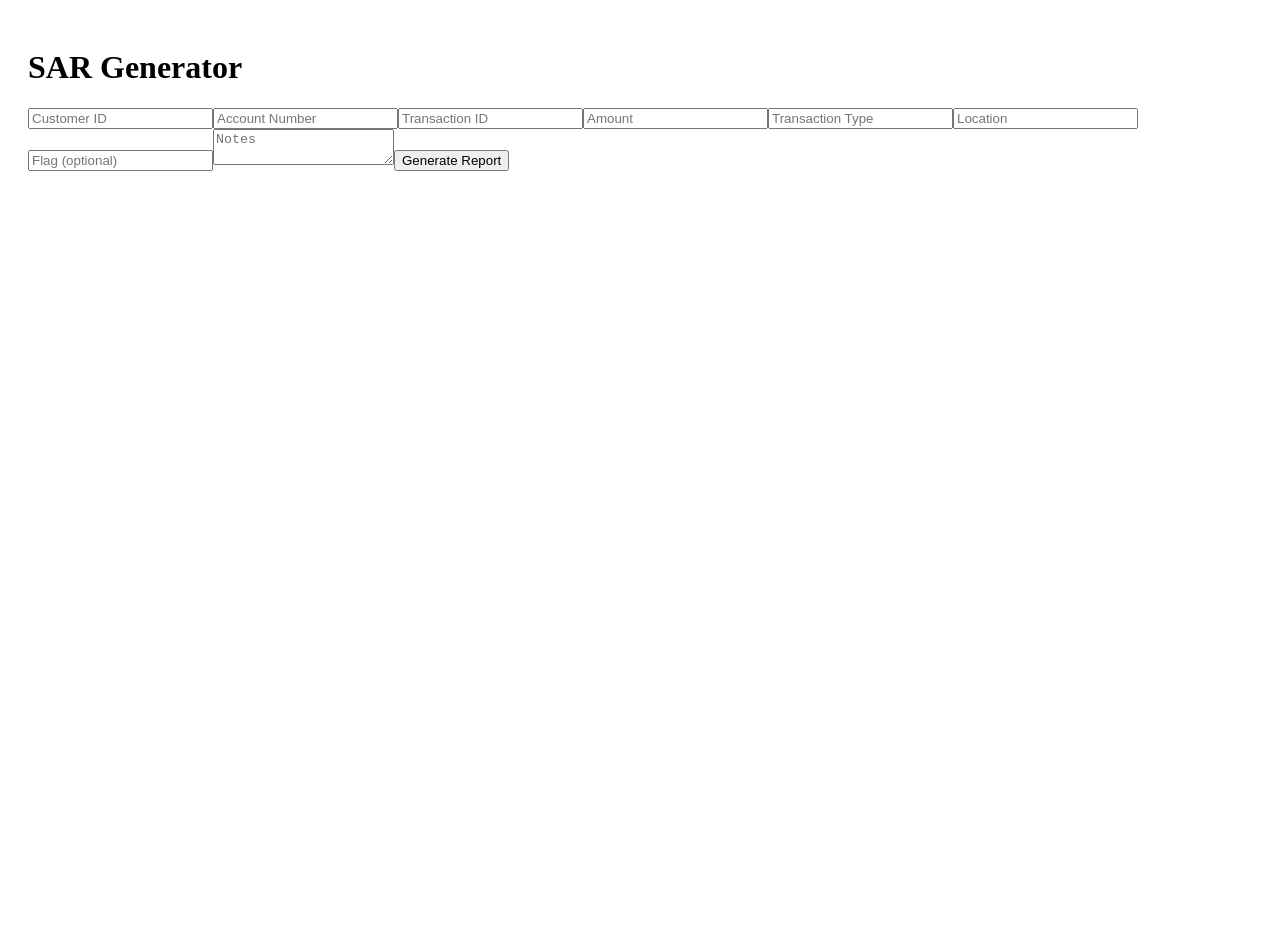
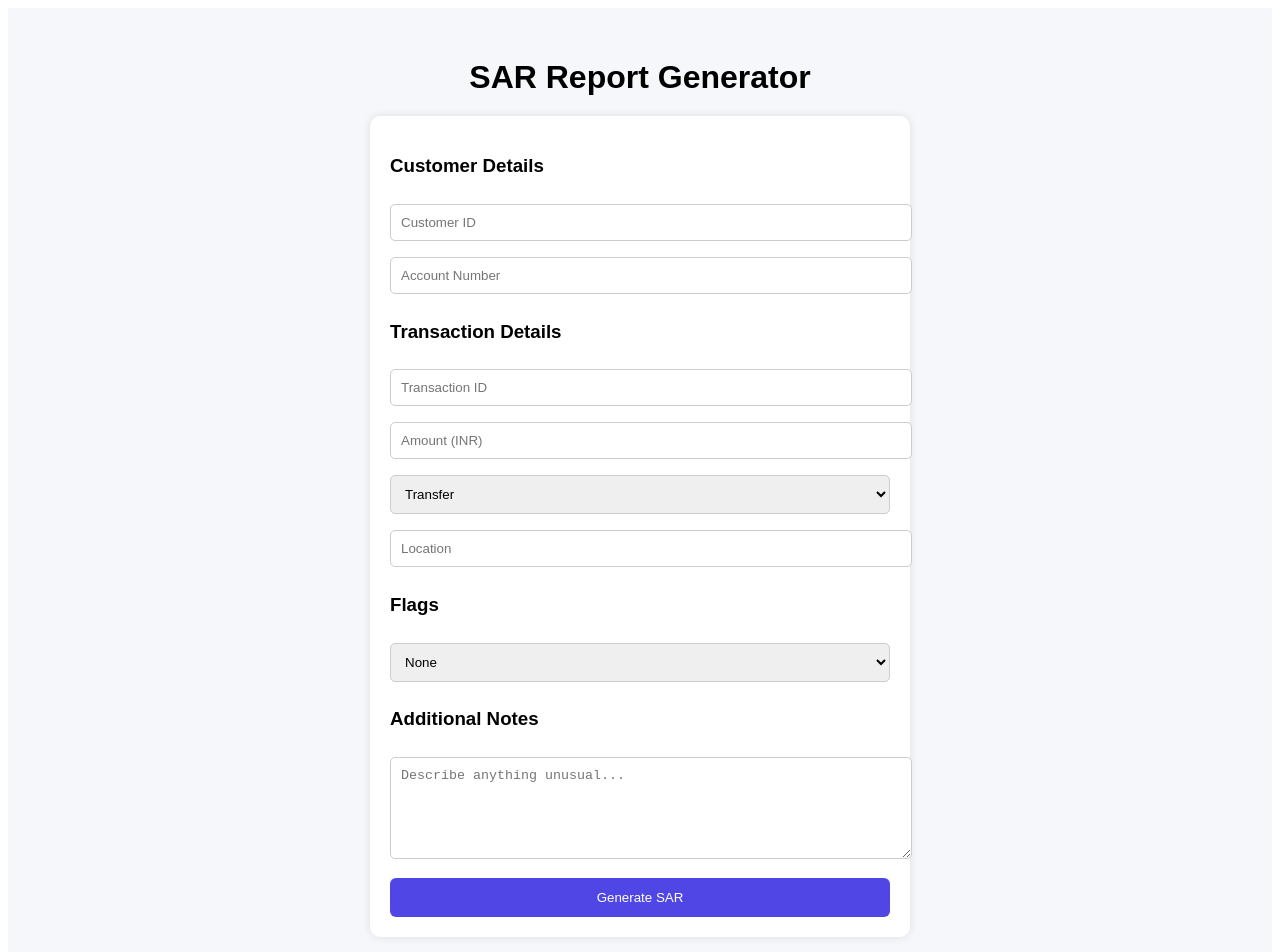
Before and after one commit to Vinisha-725/SAR--Suspicious-Activity-Report, a Next.js app: page / in a window 1280 px wide. Shown: the top 952 px of the page. Before the commit the page ends 800 px from the top, so only its background shows below. Built offline with nearby package versions, Linux system fonts and the light colour scheme.

Commit message:
made changes to frontend

```diff
--- a/app/api/generate-report/route.js
+++ b/app/api/generate-report/route.js
@@ -1,4 +1,4 @@
-import supabase from '../../../../lib/supabaseClient';
+import supabase from '../../../lib/supabaseClient';
 
 export async function POST(req) {
   try {
@@ -15,14 +15,56 @@ export async function POST(req) {
       raw_notes
     } = body;
 
-    // 🧠 Basic suspicion logic (no AI yet)
-    let is_suspicious = false;
+    // 🔥 CALL OPENAI
+    const aiRes = await fetch("https://api.openai.com/v1/chat/completions", {
+      method: "POST",
+      headers: {
+        Authorization: `Bearer ${process.env.OPENAI_API_KEY}`,
+        "Content-Type": "application/json"
+      },
+      body: JSON.stringify({
+        model: "gpt-4o-mini",
+        messages: [
+          {
+            role: "system",
+            content: `
+You are a banking compliance AI that generates Suspicious Activity Reports (SAR).
 
-    if (amount > 100000 || flag) {
-      is_suspicious = true;
-    }
+Analyze transaction data and return ONLY JSON in this format:
 
-    // 🧾 Generate SAR report (template)
+{
+  "is_suspicious": boolean,
+  "risk_level": "Low" | "Medium" | "High",
+  "incident_type": string,
+  "audit_trail": string,
+  "summary": string,
+  "recommended_action": string
+}
+`
+          },
+          {
+            role: "user",
+            content: `
+Customer ID: ${customer_id}
+Account: ${account_number}
+Transaction ID: ${transaction_id}
+Amount: INR ${amount}
+Type: ${transaction_type}
+Location: ${location}
+Flag: ${flag}
+Notes: ${raw_notes}
+`
+          }
+        ]
+      })
+    });
+
+    const aiData = await aiRes.json();
+    const content = aiData.choices?.[0]?.message?.content;
+
+    const parsed = JSON.parse(content);
+
+    // 🧾 FINAL REPORT (matches your Figma idea)
     const report = `
 SAR REPORT
 
@@ -30,23 +72,21 @@ Customer ID: ${customer_id}
 Account Number: ${account_number}
 Transaction ID: ${transaction_id}
 
-Transaction Type: ${transaction_type}
-Amount: INR ${amount}
-Location: ${location}
+Risk Level: ${parsed.risk_level}
+Incident Type: ${parsed.incident_type}
 
-Suspicious: ${is_suspicious ? "YES" : "NO"}
+Summary:
+${parsed.summary}
 
-Description:
-${raw_notes}
+Audit Trail:
+${parsed.audit_trail}
 
-Conclusion:
-${is_suspicious
-  ? "This transaction shows suspicious characteristics and requires further investigation."
-  : "No major suspicious activity detected."}
+Recommended Action:
+${parsed.recommended_action}
 `;
 
-    // 💾 Store in DB
-    const { error } = await supabase.from('reports').insert([
+    // 💾 SAVE
+    await supabase.from("reports").insert([
       {
         customer_id,
         account_number,
@@ -56,17 +96,18 @@ ${is_suspicious
         location,
         flag,
         raw_notes,
-        is_suspicious,
+        is_suspicious: parsed.is_suspicious,
         generated_report: report
       }
     ]);
 
-    if (error) throw error;
-
-    return Response.json({ report, is_suspicious });
+    return Response.json({
+      report,
+      structured: parsed
+    });
 
   } catch (err) {
     console.error(err);
-    return Response.json({ error: "Failed to generate report" }, { status: 500 });
+    return Response.json({ error: "AI processing failed" }, { status: 500 });
   }
 }
--- a/app/page.js
+++ b/app/page.js
@@ -2,35 +2,192 @@
 import { useState } from "react";
 
 export default function Home() {
-  const [form, setForm] = useState({});
+  const [form, setForm] = useState({
+    customer_id: "",
+    account_number: "",
+    transaction_id: "",
+    amount: "",
+    transaction_type: "Transfer",
+    location: "",
+    flag: "",
+    raw_notes: "",
+  });
+
   const [report, setReport] = useState("");
+  const [structured, setStructured] = useState(null);
+  const [loading, setLoading] = useState(false);
+
+  const handleChange = (key, value) => {
+    setForm({ ...form, [key]: value });
+  };
 
   const handleSubmit = async () => {
+    setLoading(true);
+
     const res = await fetch("/api/generate-report", {
       method: "POST",
-      body: JSON.stringify(form),
+      body: JSON.stringify({
+        ...form,
+        amount: Number(form.amount),
+      }),
     });
 
     const data = await res.json();
     setReport(data.report);
+    setStructured(data.structured);
+    setLoading(false);
   };
 
   return (
-    <div style={{ padding: 20 }}>
-      <h1>SAR Generator</h1>
+    <div style={styles.container}>
+      <h1 style={styles.heading}>SAR Report Generator</h1>
 
-      <input placeholder="Customer ID" onChange={e => setForm({...form, customer_id: e.target.value})} />
-      <input placeholder="Account Number" onChange={e => setForm({...form, account_number: e.target.value})} />
-      <input placeholder="Transaction ID" onChange={e => setForm({...form, transaction_id: e.target.value})} />
-      <input placeholder="Amount" onChange={e => setForm({...form, amount: Number(e.target.value)})} />
-      <input placeholder="Transaction Type" onChange={e => setForm({...form, transaction_type: e.target.value})} />
-      <input placeholder="Location" onChange={e => setForm({...form, location: e.target.value})} />
-      <input placeholder="Flag (optional)" onChange={e => setForm({...form, flag: e.target.value})} />
-      <textarea placeholder="Notes" onChange={e => setForm({...form, raw_notes: e.target.value})} />
+      <div style={styles.form}>
+        {/* Customer Info */}
+        <h3>Customer Details</h3>
+        <input
+          placeholder="Customer ID"
+          style={styles.input}
+          onChange={(e) => handleChange("customer_id", e.target.value)}
+        />
+        <input
+          placeholder="Account Number"
+          style={styles.input}
+          onChange={(e) => handleChange("account_number", e.target.value)}
+        />
 
-      <button onClick={handleSubmit}>Generate Report</button>
+        {/* Transaction Info */}
+        <h3>Transaction Details</h3>
+        <input
+          placeholder="Transaction ID"
+          style={styles.input}
+          onChange={(e) => handleChange("transaction_id", e.target.value)}
+        />
 
-      <pre>{report}</pre>
+        <input
+          type="number"
+          placeholder="Amount (INR)"
+          style={styles.input}
+          onChange={(e) => handleChange("amount", e.target.value)}
+        />
+
+        <select
+          style={styles.input}
+          onChange={(e) => handleChange("transaction_type", e.target.value)}
+        >
+          <option>Transfer</option>
+          <option>Withdrawal</option>
+          <option>Deposit</option>
+          <option>Online Payment</option>
+        </select>
+
+        <input
+          placeholder="Location"
+          style={styles.input}
+          onChange={(e) => handleChange("location", e.target.value)}
+        />
+
+        {/* Suspicion Flags */}
+        <h3>Flags</h3>
+        <select
+          style={styles.input}
+          onChange={(e) => handleChange("flag", e.target.value)}
+        >
+          <option value="">None</option>
+          <option value="High Frequency Transactions">
+            High Frequency Transactions
+          </option>
+          <option value="Unusual Amount">Unusual Amount</option>
+          <option value="Foreign Transfer">Foreign Transfer</option>
+        </select>
+
+        {/* Notes */}
+        <h3>Additional Notes</h3>
+        <textarea
+          placeholder="Describe anything unusual..."
+          style={styles.textarea}
+          onChange={(e) => handleChange("raw_notes", e.target.value)}
+        />
+
+        <button style={styles.button} onClick={handleSubmit}>
+          {loading ? "Generating..." : "Generate SAR"}
+        </button>
+      </div>
+
+      {/* Output */}
+      {report && (
+        <div style={styles.output}>
+          <h2>SAR Report</h2>
+
+          <p>
+            <b>Risk Level:</b> {structured?.risk_level}
+          </p>
+          <p>
+            <b>Incident:</b> {structured?.incident_type}
+          </p>
+
+          <h3>Summary</h3>
+          <p>{structured?.summary}</p>
+
+          <h3>Audit Trail</h3>
+          <p>{structured?.audit_trail}</p>
+
+          <h3>Recommended Action</h3>
+          <p>{structured?.recommended_action}</p>
+        </div>
+      )}
     </div>
   );
 }
+
+const styles = {
+  container: {
+    padding: "30px",
+    fontFamily: "Arial",
+    background: "#f5f7fb",
+  },
+  heading: {
+    textAlign: "center",
+    marginBottom: "20px",
+  },
+  form: {
+    maxWidth: "500px",
+    margin: "auto",
+    background: "white",
+    padding: "20px",
+    borderRadius: "10px",
+    boxShadow: "0 0 10px rgba(0,0,0,0.1)",
+  },
+  input: {
+    width: "100%",
+    padding: "10px",
+    margin: "8px 0",
+    borderRadius: "5px",
+    border: "1px solid #ccc",
+  },
+  textarea: {
+    width: "100%",
+    padding: "10px",
+    marginTop: "8px",
+    borderRadius: "5px",
+    border: "1px solid #ccc",
+    minHeight: "80px",
+  },
+  button: {
+    width: "100%",
+    padding: "12px",
+    marginTop: "15px",
+    background: "#4f46e5",
+    color: "white",
+    border: "none",
+    borderRadius: "6px",
+    cursor: "pointer",
+  },
+  output: {
+    maxWidth: "700px",
+    margin: "30px auto",
+    background: "white",
+    padding: "20px",
+    borderRadius: "10px",
+  },
+};
```
